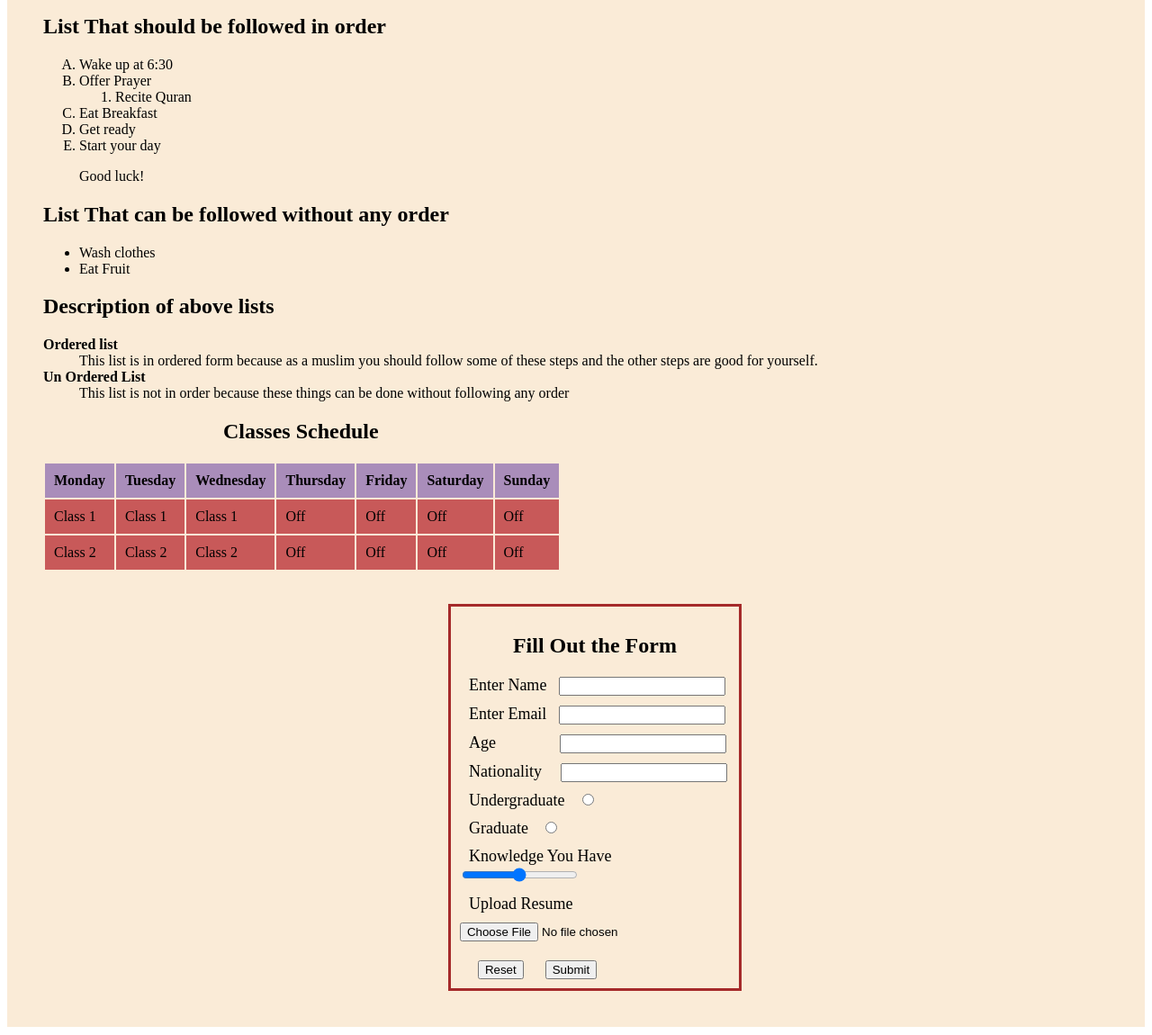
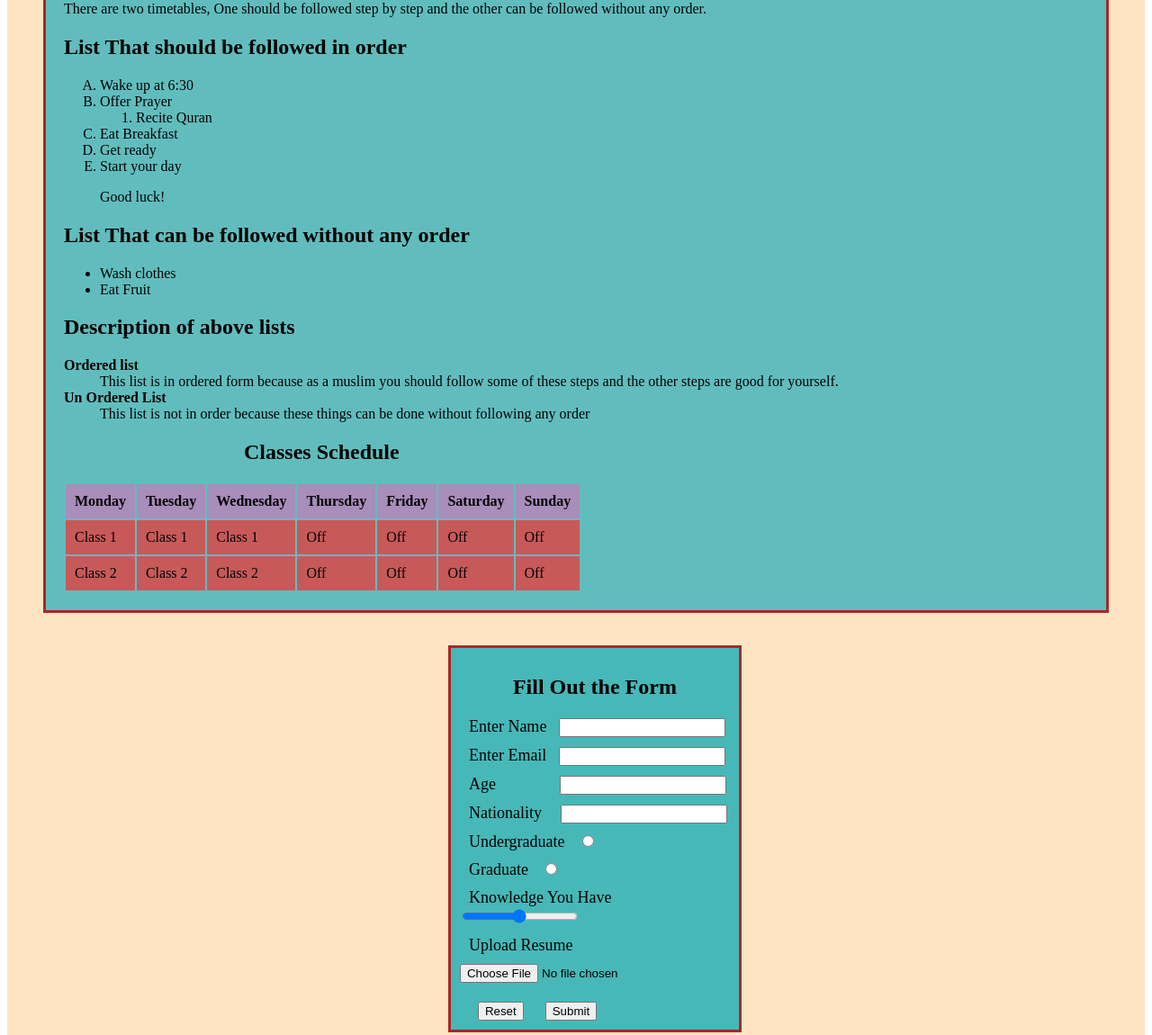
Before and after one commit to Iqra327/WordPress, a plain HTML site: page Assignment 2/index.html in a window 1280 px wide. Shown: the part 150-1300 px from the top of the page at 90% size. Drawn offline with Linux system fonts and the light colour scheme.

Commit message:
Initial commit

```diff
--- a/Assignment 2/index.html
+++ b/Assignment 2/index.html
@@ -8,7 +8,7 @@
 </head>
 <body>
   <div class="container">
-    <div>
+    <div style="background-color:rgb(97, 189, 189); padding:20px; border: solid; border-color: brown;">
       <h1 class="Heading-First">Timetable</h1>
       <p>There are two timetables, One should be followed step by step and the other can be followed without any order.</p>
       <!-- ordered list -->
--- a/Assignment 2/style.css
+++ b/Assignment 2/style.css
@@ -1,6 +1,7 @@
 .container{
+  background-color: bisque;
   padding:40px;
-  background-color: antiquewhite;
+
 }
 .Heading-First{
   text-align: center;
@@ -16,6 +17,7 @@ td{
   background-color: rgb(200, 89, 89);
 }
 .form{
+  background-color: rgb(71, 184, 184);
   margin-left: 38%;
   border:solid;
   border-color: brown;
```
